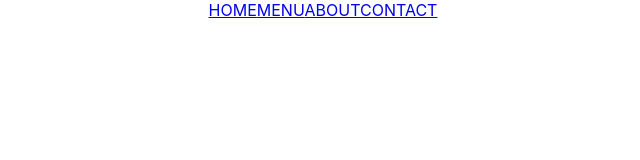
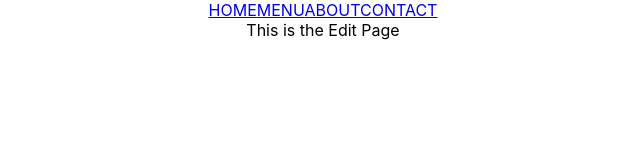
Before and after one commit to SunghunP/photai-frontend, a React (Create React App) app: page /edit in a window 1280 px wide. Shown: the top 160 px of the page, without its empty margins (317-957 px from the left). Built offline with nearby package versions, Linux system fonts and the light colour scheme.

Commit message:
Add edit page

```diff
--- a/src/App.js
+++ b/src/App.js
@@ -6,6 +6,7 @@ import Home from './pages/Home';
 import Menu from './pages/Menu';
 import Contact from './pages/Contact';
 import About from './pages/About';
+import Edit from './pages/Edit';
 
 function App() {
   return (
@@ -16,6 +17,7 @@ function App() {
         <Route path="/menu" element={<Menu />} />
         <Route path="/contact" element={<Contact />}/>
         <Route path="/about" element={<About/>}/>
+        <Route path="/edit" element={<Edit/>}/>
       </Routes>
     </div>
   );
--- /dev/null
+++ b/src/pages/Edit.jsx
@@ -0,0 +1,3 @@
+export default function Edit() {
+  return <div>This is the Edit Page</div>
+}
```
